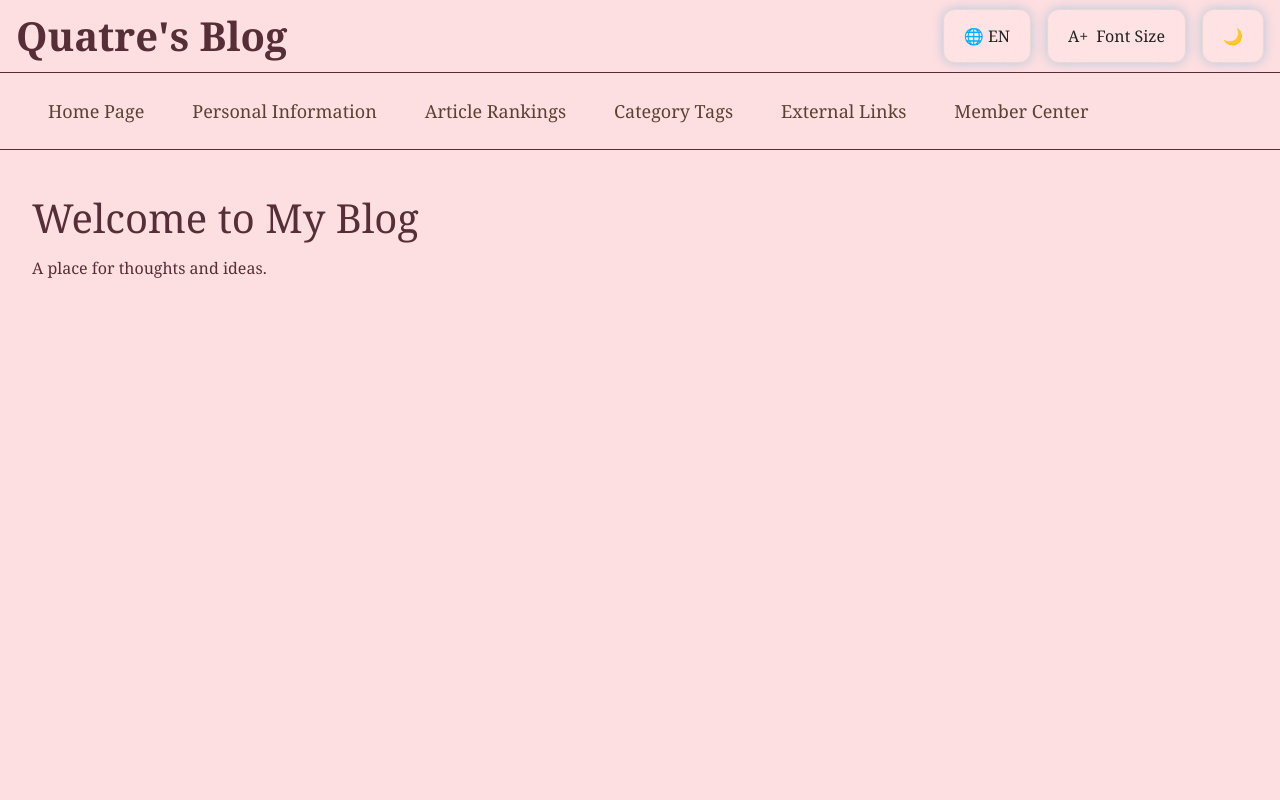
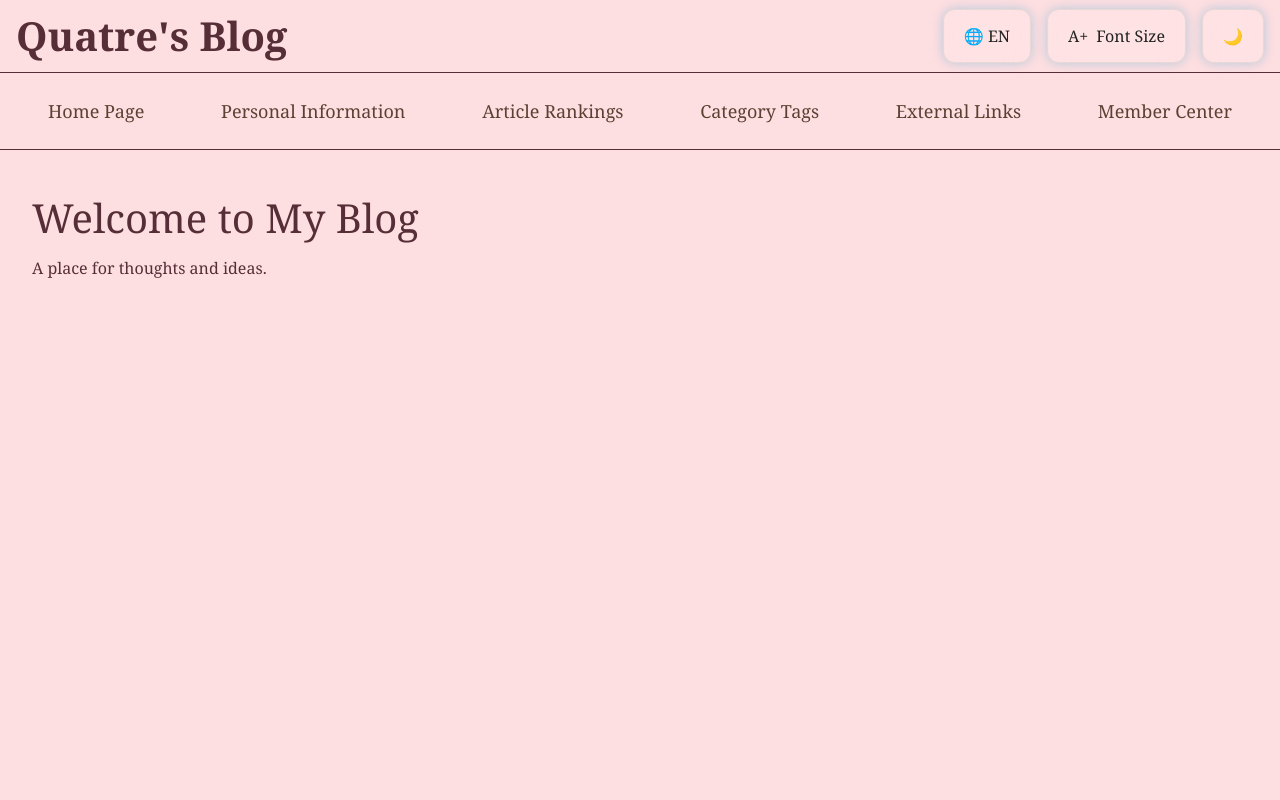
Before and after one commit to yonndo-o/yonndo-o-web, a Next.js app: page / in a window 1280 px wide. Shown: the top 800 px of the page. Built offline with nearby package versions, Linux system fonts and the light colour scheme.

Commit message:
change: navbar item style (between space)

```diff
--- a/src/components/ui/Navbar/NavBar.tsx
+++ b/src/components/ui/Navbar/NavBar.tsx
@@ -18,7 +18,7 @@ const NavBar = () => {
   return (
 <nav className="w-full bg-white border-b">
   <div className="max-w-7xl mx-auto px-4 sm:px-6 lg:px-8">
-        <ul className="flex flex-wrap gap-4 py-4 justify-center sm:justify-start text-sm sm:text-base md:text-lg">
+    <ul className="flex flex-wrap justify-between items-center py-4 text-sm sm:text-base md:text-lg">
       {navItems.map((item) => (
         <NavItem key={item.href} label={item.label} href={item.href} />
       ))}
```
Lines whose indentation alone changed are shown as unchanged.
